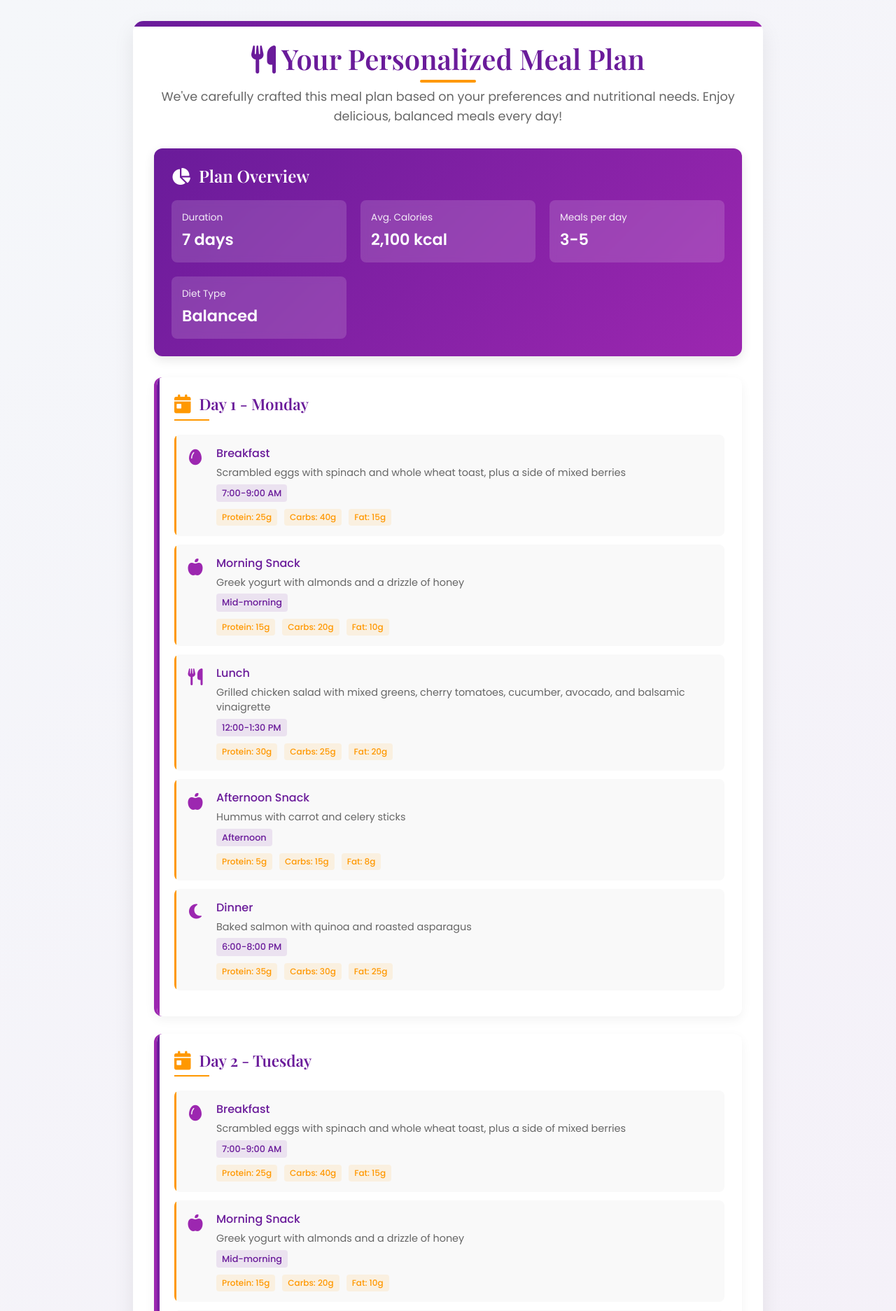
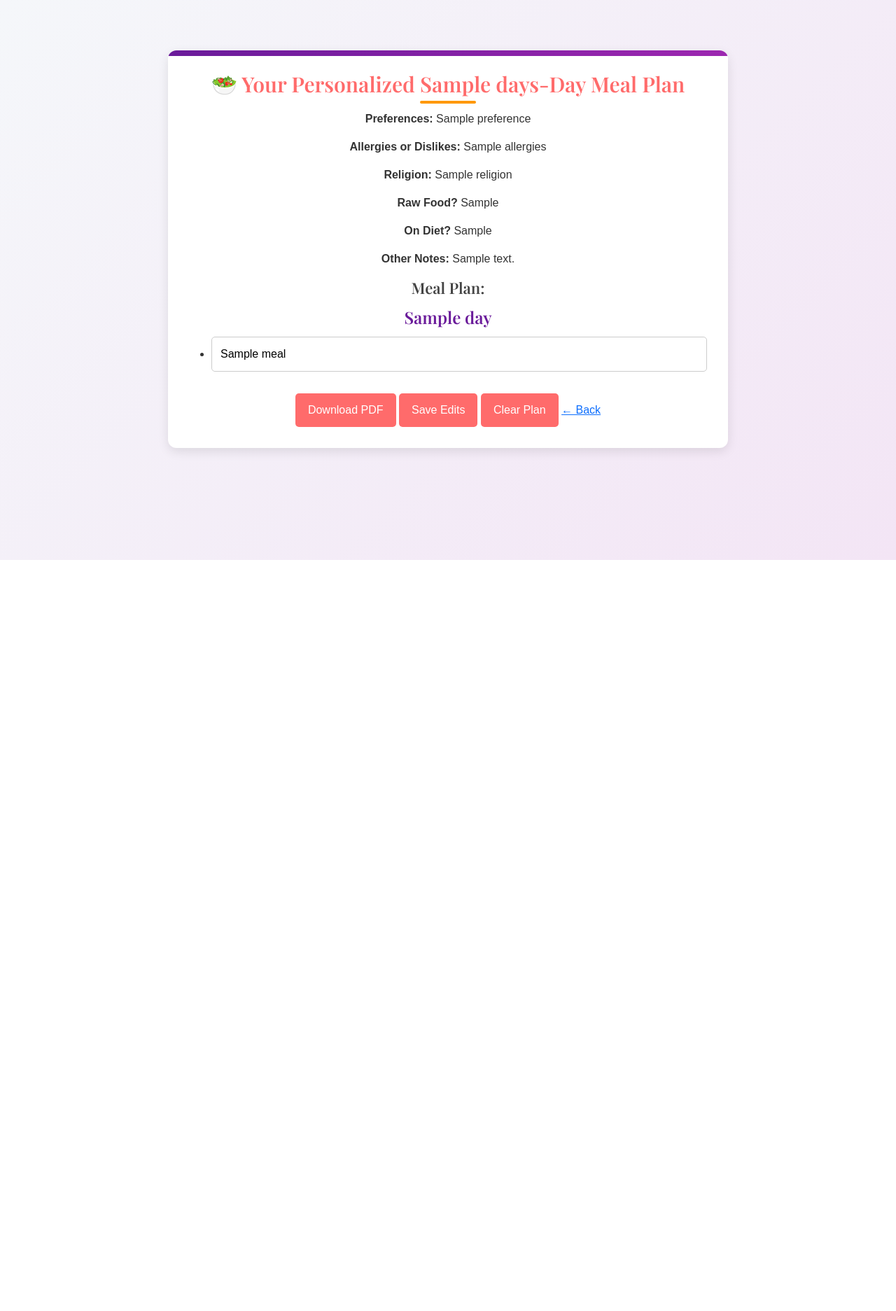
Before and after one commit to yanetniguse/Smart-Meal-Planner-Based-on-Dietary-Preferences-org, a Flask app: template templates/results.html in a window 1280 px wide. Shown: the top 1873 px of the page at 70% size. After the commit the page ends 800 px from the top, so only its background shows below. Run offline with Flask 2, Linux system fonts and the light colour scheme; the template is opened without the code that fills it: most values are stand-ins (such as "Sample title", 1, 10 or a date in 2020).

Commit message:
Update results.html
Signed-off-by: Yanet Niguse Tesfay <85760758+yanetniguse@users.noreply.github.com>

```diff
--- a/templates/results.html
+++ b/templates/results.html
@@ -460,227 +460,90 @@
       .meal-day:nth-child(6) { animation-delay: 0.6s; }
       .meal-day:nth-child(7) { animation-delay: 0.7s; }
     </style>
+
+    <link rel="stylesheet" href="{{ url_for('static', filename='style.css') }}">
+    <script>
+        // Function to download PDF
+        function downloadPDF() {
+            fetch('/download_pdf', {
+                method: 'POST',
+                headers: { 'Content-Type': 'application/json' },
+                body: JSON.stringify({ meal_plan: {{ meal_plan|tojson }} })
+            })
+            .then(res => res.blob())
+            .then(blob => {
+                const link = document.createElement('a');
+                link.href = window.URL.createObjectURL(blob);
+                link.download = "meal_plan.pdf";
+                link.click();
+            })
+            .catch(error => alert('Error downloading PDF: ' + error));
+        }
+
+        // Function to save edited meal plan
+        async function saveEdits() {
+            const editedPlan = {};
+            document.querySelectorAll('.day').forEach(dayDiv => {
+                const day = dayDiv.dataset.day;
+                editedPlan[day] = [];
+                dayDiv.querySelectorAll('.meal').forEach(mealInput => {
+                    editedPlan[day].push({
+                        name: mealInput.value,
+                        nutrition: '',  // You can extend this if you want to track nutrition
+                        link: ''        // Same for the recipe link if needed
+                    });
+                });
+            });
+
+            const res = await fetch('/edit', {
+                method: 'POST',
+                headers: {'Content-Type': 'application/json'},
+                body: JSON.stringify({ meal_plan: editedPlan })
+            });
+
+            const data = await res.json();
+            alert(data.message);  // Display the response message
+        }
+
+        // Function to clear the meal plan
+        async function clearPlan() {
+            const confirmation = confirm("Are you sure you want to clear the meal plan?");
+            if (confirmation) {
+                await fetch('/clear_plan', { method: 'POST' });
+                location.reload();  // Reload page to reset meal plan
+            }
+        }
+    </script>
   </head>
   <body>
     <div class="container" id="plan-container">
-      <h1><i class="fas fa-utensils"></i> Your Personalized Meal Plan</h1>
-      <p class="intro-text">We've carefully crafted this meal plan based on your preferences and nutritional needs. Enjoy delicious, balanced meals every day!</p>
+     <h1>🥗 Your Personalized {{ days }}-Day Meal Plan</h1>
+    <p><strong>Preferences:</strong> {{ preferences | join(', ') }}</p>
+    <p><strong>Allergies or Dislikes:</strong> {{ allergies }}</p>
+    <p><strong>Religion:</strong> {{ religion | join(', ') }}</p>
+    <p><strong>Raw Food?</strong> {{ raw_food }}</p>
+    <p><strong>On Diet?</strong> {{ on_diet }}</p>
+    <p><strong>Other Notes:</strong> {{ other_notes }}</p>
 
-      <!-- Plan Summary -->
-      <div class="plan-summary">
-	<h4><i class="fas fa-chart-pie"></i> Plan Overview</h4>
-	<div class="summary-grid">
-	  <div class="summary-item">
-	    <div class="summary-label">Duration</div>
-	    <div class="summary-value">7 days</div>
-	  </div>
-	  <div class="summary-item">
-	    <div class="summary-label">Avg. Calories</div>
-	    <div class="summary-value">2,100 kcal</div>
-	  </div>
-	  <div class="summary-item">
-	    <div class="summary-label">Meals per day</div>
-	    <div class="summary-value">3-5</div>
-	  </div>
-	  <div class="summary-item">
-	    <div class="summary-label">Diet Type</div>
-	    <div class="summary-value">Balanced</div>
-	  </div>
-	</div>
-      </div>
+    <h3>Meal Plan:</h3>
+    {% for day, meals in meal_plan.items() %}
+        <div class="day" data-day="{{ day }}">
+            <h4>{{ day }}</h4>
+            <ul>
+                {% for meal in meals %}
+                    <li>
+                        <input type="text" class="meal" value="{{ meal.name }}" placeholder="Meal Name">
+                    </li>
+                {% endfor %}
+            </ul>
+        </div>
+    {% endfor %}
 
-      <!-- Meal Days -->
-      {% for day in range(1, 8) %}
-      <div class="meal-day">
-	<h5><i class="fas fa-calendar-day"></i> Day {{ day }} - {{ ["Monday", "Tuesday", "Wednesday", "Thursday", "Friday", "Saturday", "Sunday"][day-1] }}</h5>
+    <button onclick="downloadPDF()">Download PDF</button>
+    <button onclick="saveEdits()">Save Edits</button>
+    <button onclick="clearPlan()">Clear Plan</button>
 
-	<!-- Breakfast -->
-	<div class="meal-item">
-	  <div class="meal-icon">
-	    <i class="fas fa-egg"></i>
-	  </div>
-	  <div class="meal-content">
-	    <div class="meal-title">Breakfast</div>
-	    <div class="meal-description">Scrambled eggs with spinach and whole wheat toast, plus a side of mixed berries</div>
-	    <span class="meal-time">7:00-9:00 AM</span>
-	    <div class="nutrition-info">
-	      <span class="nutrition-tag">Protein: 25g</span>
-	      <span class="nutrition-tag">Carbs: 40g</span>
-	      <span class="nutrition-tag">Fat: 15g</span>
-	    </div>
-	  </div>
-	</div>
-
-	<!-- Morning Snack -->
-	<div class="meal-item">
-	  <div class="meal-icon">
-	    <i class="fas fa-apple-alt"></i>
-	  </div>
-	  <div class="meal-content">
-	    <div class="meal-title">Morning Snack</div>
-	    <div class="meal-description">Greek yogurt with almonds and a drizzle of honey</div>
-	    <span class="meal-time">Mid-morning</span>
-	    <div class="nutrition-info">
-	      <span class="nutrition-tag">Protein: 15g</span>
-	      <span class="nutrition-tag">Carbs: 20g</span>
-	      <span class="nutrition-tag">Fat: 10g</span>
-	    </div>
-	  </div>
-	</div>
-
-	<!-- Lunch -->
-	<div class="meal-item">
-	  <div class="meal-icon">
-	    <i class="fas fa-utensils"></i>
-	  </div>
-	  <div class="meal-content">
-	    <div class="meal-title">Lunch</div>
-	    <div class="meal-description">Grilled chicken salad with mixed greens, cherry tomatoes, cucumber, avocado, and balsamic vinaigrette</div>
-	    <span class="meal-time">12:00-1:30 PM</span>
-	    <div class="nutrition-info">
-	      <span class="nutrition-tag">Protein: 30g</span>
-	      <span class="nutrition-tag">Carbs: 25g</span>
-	      <span class="nutrition-tag">Fat: 20g</span>
-	    </div>
-	  </div>
-	</div>
-
-	<!-- Afternoon Snack -->
-	<div class="meal-item">
-	  <div class="meal-icon">
-	    <i class="fas fa-apple-alt"></i>
-	  </div>
-	  <div class="meal-content">
-	    <div class="meal-title">Afternoon Snack</div>
-	    <div class="meal-description">Hummus with carrot and celery sticks</div>
-	    <span class="meal-time">Afternoon</span>
-	    <div class="nutrition-info">
-	      <span class="nutrition-tag">Protein: 5g</span>
-	      <span class="nutrition-tag">Carbs: 15g</span>
-	      <span class="nutrition-tag">Fat: 8g</span>
-	    </div>
-	  </div>
-	</div>
-
-	<!-- Dinner -->
-	<div class="meal-item">
-	  <div class="meal-icon">
-	    <i class="fas fa-moon"></i>
-	  </div>
-	  <div class="meal-content">
-	    <div class="meal-title">Dinner</div>
-	    <div class="meal-description">Baked salmon with quinoa and roasted asparagus</div>
-	    <span class="meal-time">6:00-8:00 PM</span>
-	    <div class="nutrition-info">
-	      <span class="nutrition-tag">Protein: 35g</span>
-	      <span class="nutrition-tag">Carbs: 30g</span>
-	      <span class="nutrition-tag">Fat: 25g</span>
-	    </div>
-	  </div>
-	</div>
-      </div>
-      {% endfor %}
-
-      <!-- Shopping List -->
-      <div class="shopping-list">
-	<h4><i class="fas fa-shopping-basket"></i> Grocery Shopping List</h4>
-	<div class="shopping-categories">
-	  <div class="shopping-category">
-	    <div class="category-title">Proteins</div>
-	    <ul class="shopping-items">
-	      <li>Chicken breast (1kg)</li>
-	      <li>Salmon fillets (2)</li>
-	      <li>Eggs (12)</li>
-	      <li>Greek yogurt (500g)</li>
-	    </ul>
-	  </div>
-	  <div class="shopping-category">
-	    <div class="category-title">Vegetables</div>
-	    <ul class="shopping-items">
-	      <li>Spinach (200g)</li>
-	      <li>Broccoli (2 heads)</li>
-	      <li>Bell peppers (3)</li>
-	      <li>Carrots (5)</li>
-	    </ul>
-	  </div>
-	  <div class="shopping-category">
-	    <div class="category-title">Fruits</div>
-	    <ul class="shopping-items">
-	      <li>Bananas (6)</li>
-	      <li>Apples (4)</li>
-	      <li>Blueberries (150g)</li>
-	      <li>Avocados (2)</li>
-	    </ul>
-	  </div>
-	  <div class="shopping-category">
-	    <div class="category-title">Pantry</div>
-	    <ul class="shopping-items">
-	      <li>Quinoa (500g)</li>
-	      <li>Olive oil</li>
-	      <li>Almonds (200g)</li>
-	      <li>Whole wheat bread</li>
-	    </ul>
-	  </div>
-	</div>
-      </div>
-
-      <!-- Action Buttons -->
-      <div class="action-buttons">
-	<button onclick="window.print()" class="btn btn-primary">
-	  <i class="fas fa-file-pdf"></i> Export to PDF
-	</button>
-	<button onclick="downloadPlan()" class="btn btn-success">
-	  <i class="fas fa-download"></i> Download Plan
-	</button>
-	<button onclick="copyToClipboard()" class="btn btn-accent">
-	  <i class="fas fa-copy"></i> Copy to Clipboard
-	</button>
-      </div>
-
-      <div class="footer-note">
-	<p>Need to make adjustments? <a href="#">Regenerate your meal plan</a> or <a href="#">contact our nutritionists</a> for personalized advice.</p>
-	<p>Remember to stay hydrated and adjust portion sizes according to your activity level.</p>
-      </div>
-    </div>
-
-    <script>
-      function downloadPlan() {
-          const element = document.getElementById("plan-container");
-          const planText = element.innerText;
-          const blob = new Blob([planText], { type: 'text/plain' });
-          const url = URL.createObjectURL(blob);
-          const a = document.createElement('a');
-          a.href = url;
-          a.download = "nutriguide_meal_plan.txt";
-          a.click();
-          URL.revokeObjectURL(url);
-
-          // Show feedback
-          alert('Meal plan downloaded successfully!');
-      }
-
-      function copyToClipboard() {
-          const element = document.getElementById("plan-container");
-          const range = document.createRange();
-          range.selectNode(element);
-          window.getSelection().removeAllRanges();
-          window.getSelection().addRange(range);
-          document.execCommand('copy');
-          window.getSelection().removeAllRanges();
-
-          // Show feedback
-          const originalText = event.target.innerHTML;
-          event.target.innerHTML = '<i class="fas fa-check"></i> Copied!';
-	  setTimeout(() => {
-	      event.target.innerHTML = originalText;
-	  }, 2000);
-      }
-
-      // Add animation class when page loads
-      document.addEventListener('DOMContentLoaded', function() {
-	  document.body.classList.add('loaded');
-      });
-      </script>
-
+    <a href="/">← Back</a>
+</div>
   </body>
   </html>
```
